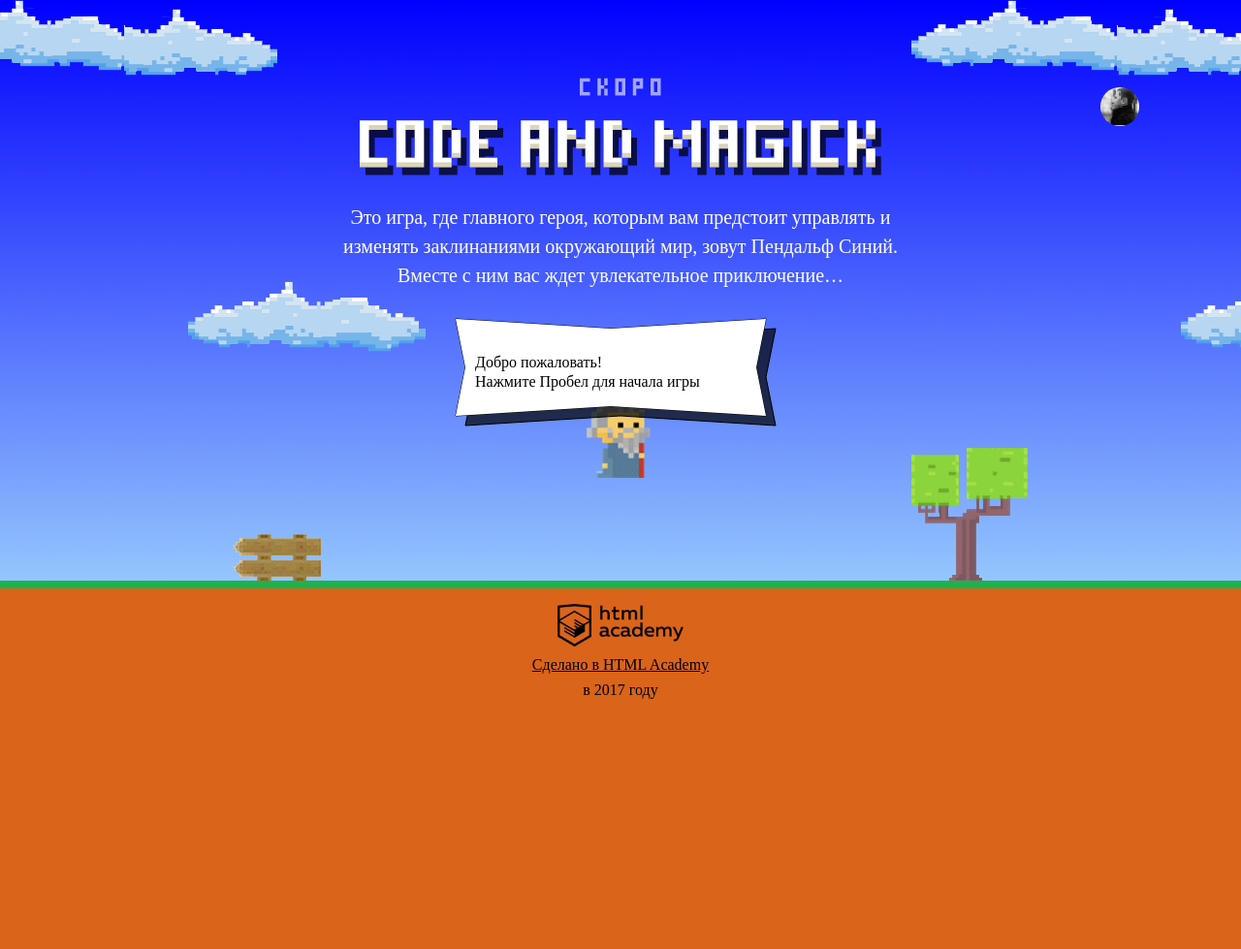
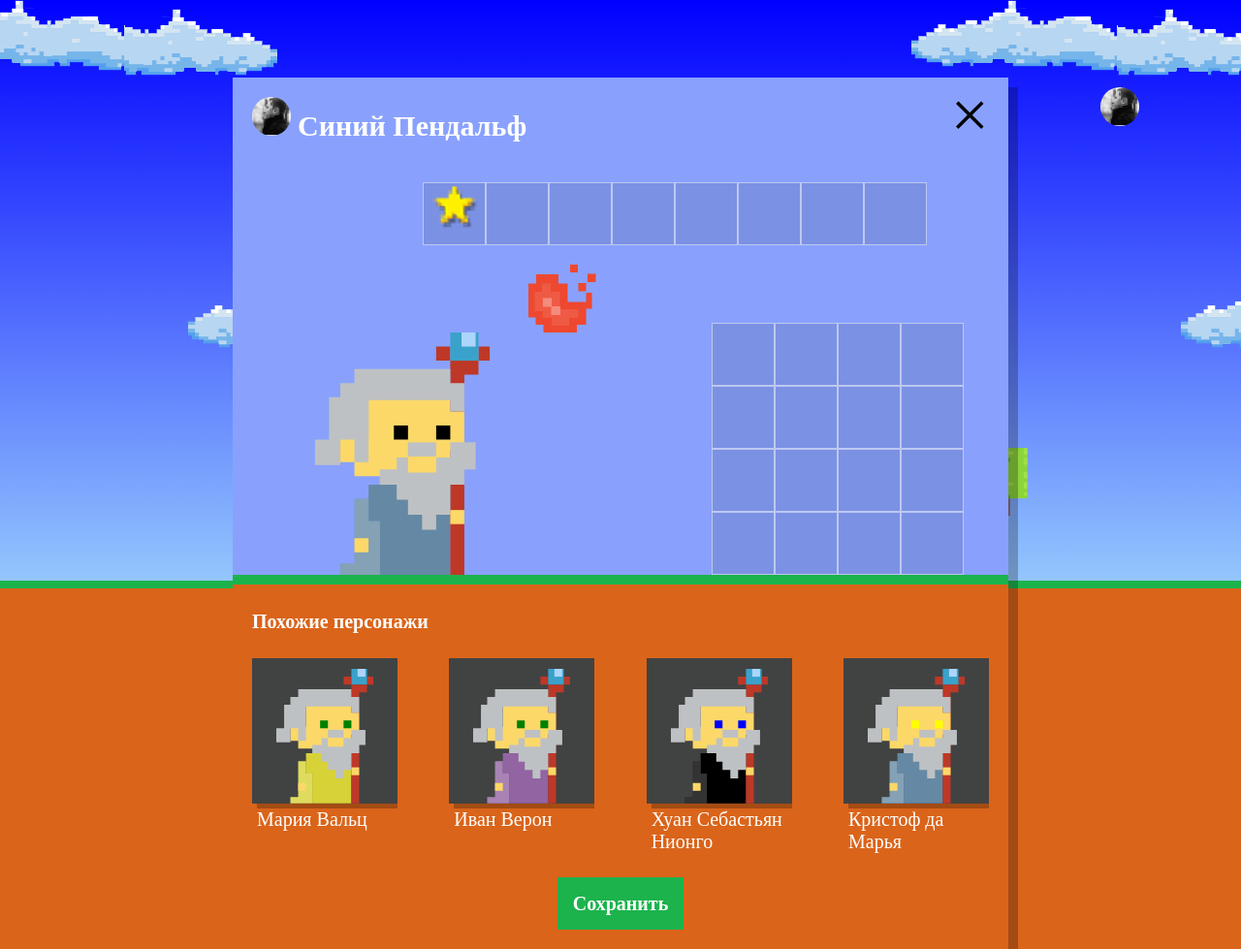
Before and after one commit to abuu-u/895015-code-and-magick-19, a website: page index.html in a window 1280 px wide. Shown: the whole page at 97% size. Before the commit the page ends 800 px from the top, so only its background shows below. Drawn offline with Linux system fonts and the light colour scheme; a web font is replaced by a local one.

Commit message:
выполнил

```diff
--- a/index.html
+++ b/index.html
@@ -206,6 +206,8 @@ var fireballSize = 22;
 
 <script src="js/stat.js"></script>
 
+<script src="js/setup.js"></script>
+
 <script src="js/game.js"></script>
 
 </body>
--- /dev/null
+++ b/js/setup.js
@@ -0,0 +1,54 @@
+// Файл setup.js
+'use strict';
+var WIZARD = {
+  FIRST_NAMES: ['Иван', 'Хуан Себастьян', 'Мария', 'Кристоф', 'Виктор', 'Юлия', 'Люпита', 'Вашингтон'],
+  LAST_NAMES: ['да Марья', 'Верон', 'Мирабелла', 'Вальц', 'Онопко', 'Топольницкая', 'Нионго', 'Ирвинг'],
+  COAT_COLORS: ['rgb(101, 137, 164)', 'rgb(241, 43, 107)', 'rgb(146, 100, 161)', 'rgb(56, 159, 117)', 'rgb(215, 210, 55)', 'rgb(0, 0, 0)'],
+  EYES_COLORS: ['black', 'red', 'blue', 'yellow', 'green']
+};
+
+var userDialog = document.querySelector('.setup');
+userDialog.classList.remove('hidden');
+
+var similarListElement = userDialog.querySelector('.setup-similar-list');
+
+var similarWizardTemplate = document.querySelector('#similar-wizard-template')
+    .content
+    .querySelector('.setup-similar-item');
+
+var getRandomElement = function (array) {
+  return array[Math.floor(Math.random() * array.length)];
+};
+
+var generateWizards = function (wizardsData, wizardsCount) {
+  var wizards = [];
+
+  for (var i = 0; i < wizardsCount; i++) {
+    wizards[i] = {
+      name: getRandomElement(wizardsData.FIRST_NAMES) + ' ' + getRandomElement(wizardsData.LAST_NAMES),
+      coatColor: getRandomElement(wizardsData.COAT_COLORS),
+      eyesColor: getRandomElement(wizardsData.EYES_COLORS)
+    };
+  }
+
+  return wizards;
+};
+
+var renderWizard = function (wizard) {
+  var wizardElement = similarWizardTemplate.cloneNode(true);
+
+  wizardElement.querySelector('.setup-similar-label').textContent = wizard.name;
+  wizardElement.querySelector('.wizard-coat').style.fill = wizard.coatColor;
+  wizardElement.querySelector('.wizard-eyes').style.fill = wizard.eyesColor;
+
+  return wizardElement;
+};
+
+var wizards = generateWizards(WIZARD, 4);
+var fragment = document.createDocumentFragment();
+for (var i = 0; i < wizards.length; i++) {
+  fragment.appendChild(renderWizard(wizards[i]));
+}
+similarListElement.appendChild(fragment);
+
+userDialog.querySelector('.setup-similar').classList.remove('hidden');
```
